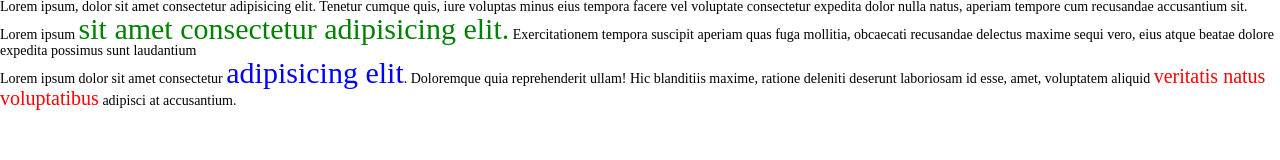
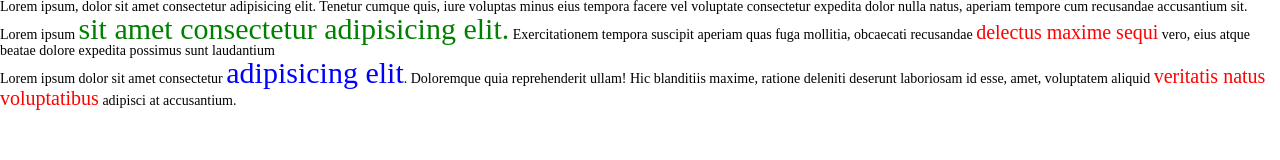
Before and after one commit to Imaginator3791/ffl_project, a plain HTML site: page lesson_3/index.html in a window 1280 px wide. Drawn offline with Linux system fonts and the light colour scheme.

Commit message:
20220128

```diff
--- a/lesson_3/css/style.css
+++ b/lesson_3/css/style.css
@@ -95,3 +95,7 @@
 	font-size: 30px;
 	color: blue;
 }
+
+/*
+
+*/
--- a/lesson_3/index.html
+++ b/lesson_3/index.html
@@ -5,6 +5,7 @@
 		<meta charset="UTF-8">
 		<meta http-equiv="X-UA-Compatible" content="IE=edge">
 		<meta name="viewport" content="width=device-width, initial-scale=1.0">
+		<link rel="stylesheet" href="css/style.css">
 		<link rel="stylesheet" href="css/style.css">
 		<title>Урок 3. CSS-Стили. Фрилансер по жизни 2022</title>
 	</head>
@@ -17,7 +18,7 @@
 			<p>Lorem ipsum <span class="span"> sit amet consectetur adipisicing elit.</span> Exercitationem tempora suscipit
 				aperiam quas
 				fuga
-			mollitia, obcaecati recusandae delectus maxime sequi vero, eius atque beatae dolore expedita possimus sunt
+				mollitia, obcaecati recusandae <span>delectus maxime sequi</span> vero, eius atque beatae dolore expedita possimus sunt
 				laudantium<br>
 				Lorem ipsum dolor sit amet consectetur <span class="bluespan"> adipisicing elit</span>. Doloremque quia
 				reprehenderit ullam! Hic blanditiis
@@ -29,3 +30,4 @@
 	</body>
 
 </html>
+<!--  -->
```
Also changed, not shown: ffl_info.txt, source/vscode_sync_plagin.png (added). Lines whose indentation alone changed are shown as unchanged.
